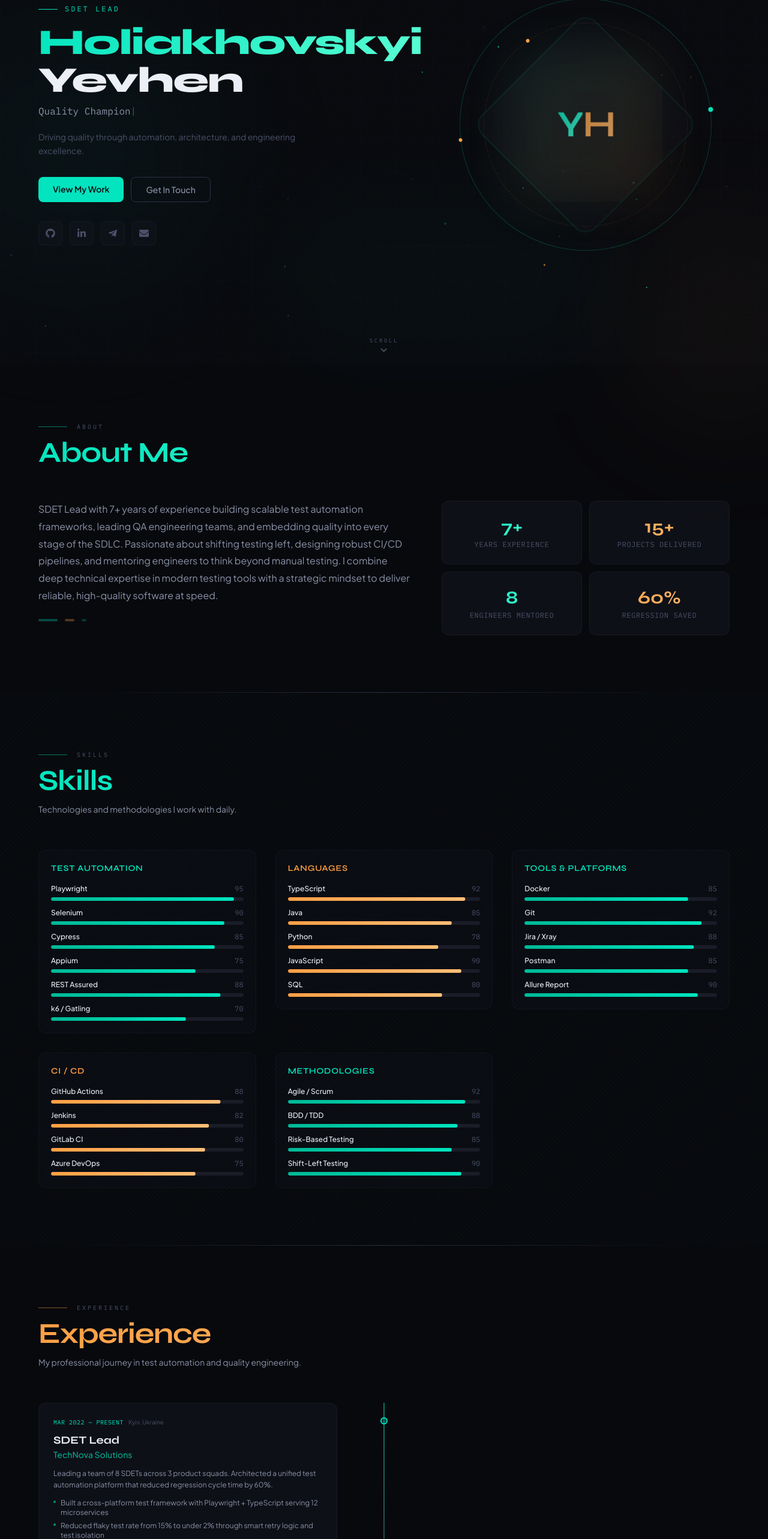
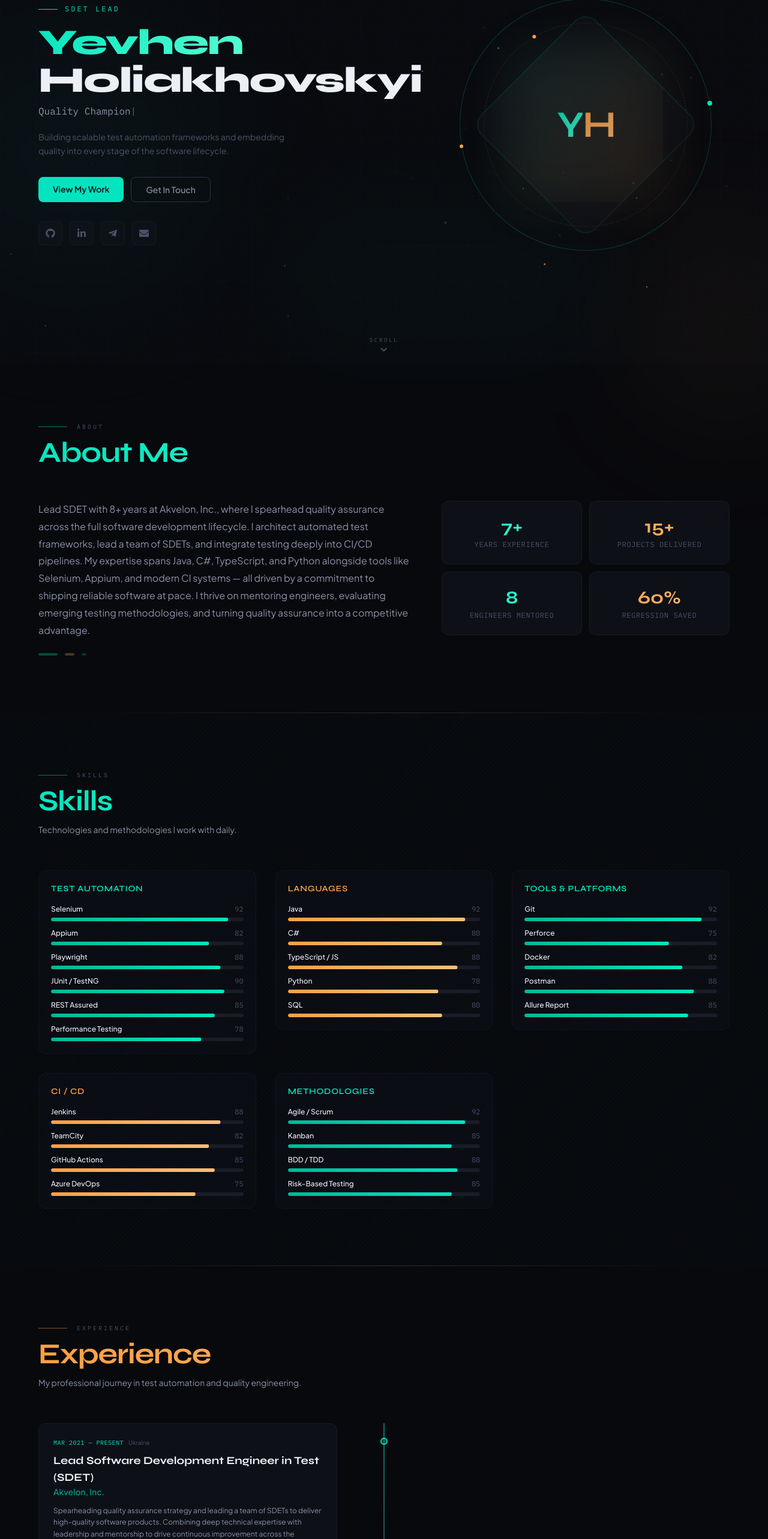
Before and after one commit to yholia/yholia.github.io, a React (Vite) app: page / in a window 1280 px wide. Shown: the part 192-2758 px from the top of the page at 60% size. Built offline with nearby package versions, Linux system fonts and the light colour scheme.

Commit message:
Conditionally render Certifications component and update CV data, including personal details, skills, experience, education, and project descriptions for improved accuracy and relevance.

```diff
--- a/src/App.tsx
+++ b/src/App.tsx
@@ -28,7 +28,9 @@ export default function App() {
         <Experience experience={cvData.experience} />
         <Projects projects={cvData.projects} />
         <Education education={cvData.education} />
-        <Certifications certifications={cvData.certifications} />
+        {cvData.certifications.length > 0 && (
+          <Certifications certifications={cvData.certifications} />
+        )}
         <Contact personal={cvData.personal} />
       </main>
       <Footer socials={cvData.personal.socials} />
--- a/src/data/cv.ts
+++ b/src/data/cv.ts
@@ -2,12 +2,12 @@ import type { CVData } from "./types";
 
 export const cvData: CVData = {
   personal: {
-    name: "Holiakhovskyi Yevhen",
+    name: "Yevhen Holiakhovskyi",
     title: "SDET Lead",
     tagline:
-      "Driving quality through automation, architecture, and engineering excellence.",
-    location: "Kyiv, Ukraine",
-    email: "yholia@example.com",
+      "Building scalable test automation frameworks and embedding quality into every stage of the software lifecycle.",
+    location: "Ukraine",
+    email: "yholiakh@gmail.com",
     socials: [
       {
         platform: "github",
@@ -26,118 +26,105 @@ export const cvData: CVData = {
       },
       {
         platform: "email",
-        url: "mailto:yholia@example.com",
+        url: "mailto:yholiakh@gmail.com",
         label: "Email",
       },
     ],
   },
 
   about:
-    "SDET Lead with 7+ years of experience building scalable test automation frameworks, leading QA engineering teams, and embedding quality into every stage of the SDLC. Passionate about shifting testing left, designing robust CI/CD pipelines, and mentoring engineers to think beyond manual testing. I combine deep technical expertise in modern testing tools with a strategic mindset to deliver reliable, high-quality software at speed.",
+    "Lead SDET with 8+ years at Akvelon, Inc., where I spearhead quality assurance across the full software development lifecycle. I architect automated test frameworks, lead a team of SDETs, and integrate testing deeply into CI/CD pipelines. My expertise spans Java, C#, TypeScript, and Python alongside tools like Selenium, Appium, and modern CI systems — all driven by a commitment to shipping reliable software at pace. I thrive on mentoring engineers, evaluating emerging testing methodologies, and turning quality assurance into a competitive advantage.",
 
   skills: [
-    { name: "Playwright", level: 95, category: "automation" },
-    { name: "Selenium", level: 90, category: "automation" },
-    { name: "Cypress", level: 85, category: "automation" },
-    { name: "Appium", level: 75, category: "automation" },
-    { name: "REST Assured", level: 88, category: "automation" },
-    { name: "k6 / Gatling", level: 70, category: "automation" },
+    { name: "Selenium", level: 92, category: "automation" },
+    { name: "Appium", level: 82, category: "automation" },
+    { name: "Playwright", level: 88, category: "automation" },
+    { name: "JUnit / TestNG", level: 90, category: "automation" },
+    { name: "REST Assured", level: 85, category: "automation" },
+    { name: "Performance Testing", level: 78, category: "automation" },
 
-    { name: "TypeScript", level: 92, category: "languages" },
-    { name: "Java", level: 85, category: "languages" },
+    { name: "Java", level: 92, category: "languages" },
+    { name: "C#", level: 80, category: "languages" },
+    { name: "TypeScript / JS", level: 88, category: "languages" },
     { name: "Python", level: 78, category: "languages" },
-    { name: "JavaScript", level: 90, category: "languages" },
     { name: "SQL", level: 80, category: "languages" },
 
-    { name: "Docker", level: 85, category: "tools" },
     { name: "Git", level: 92, category: "tools" },
-    { name: "Jira / Xray", level: 88, category: "tools" },
-    { name: "Postman", level: 85, category: "tools" },
-    { name: "Allure Report", level: 90, category: "tools" },
+    { name: "Perforce", level: 75, category: "tools" },
+    { name: "Docker", level: 82, category: "tools" },
+    { name: "Postman", level: 88, category: "tools" },
+    { name: "Allure Report", level: 85, category: "tools" },
 
-    { name: "GitHub Actions", level: 88, category: "ci-cd" },
-    { name: "Jenkins", level: 82, category: "ci-cd" },
-    { name: "GitLab CI", level: 80, category: "ci-cd" },
+    { name: "Jenkins", level: 88, category: "ci-cd" },
+    { name: "TeamCity", level: 82, category: "ci-cd" },
+    { name: "GitHub Actions", level: 85, category: "ci-cd" },
     { name: "Azure DevOps", level: 75, category: "ci-cd" },
 
     { name: "Agile / Scrum", level: 92, category: "methodologies" },
+    { name: "Kanban", level: 85, category: "methodologies" },
     { name: "BDD / TDD", level: 88, category: "methodologies" },
     { name: "Risk-Based Testing", level: 85, category: "methodologies" },
-    { name: "Shift-Left Testing", level: 90, category: "methodologies" },
   ],
 
   experience: [
     {
       id: "exp-1",
-      company: "TechNova Solutions",
-      role: "SDET Lead",
-      startDate: "Mar 2022",
+      company: "Akvelon, Inc.",
+      role: "Lead Software Development Engineer in Test (SDET)",
+      startDate: "Mar 2021",
       endDate: null,
-      location: "Kyiv, Ukraine",
+      location: "Ukraine",
       description:
-        "Leading a team of 8 SDETs across 3 product squads. Architected a unified test automation platform that reduced regression cycle time by 60%.",
+        "Spearheading quality assurance strategy and leading a team of SDETs to deliver high-quality software products. Combining deep technical expertise with leadership and mentorship to drive continuous improvement across the development lifecycle.",
       highlights: [
-        "Built a cross-platform test framework with Playwright + TypeScript serving 12 microservices",
-        "Reduced flaky test rate from 15% to under 2% through smart retry logic and test isolation",
-        "Implemented parallel execution pipeline cutting CI time from 45min to 12min",
-        "Mentored 4 junior engineers into mid-level SDET roles",
+        "Lead a team of SDETs, defining test strategies aligned with project goals and conducting risk analysis to prioritize testing efforts",
+        "Architect and maintain automated test frameworks using Selenium, Appium, JUnit, and TestNG across multiple product lines",
+        "Integrate automated tests into CI/CD pipelines with Jenkins and TeamCity, ensuring rapid feedback on every code change",
+        "Develop performance and scalability tests to assess system behavior under various loads, identifying key optimization opportunities",
+        "Evaluate and introduce new testing tools and methodologies, keeping the team aligned with industry best practices",
+        "Mentor junior SDETs and foster a culture of quality ownership across cross-functional teams",
       ],
       technologies: [
-        "Playwright",
+        "Java",
+        "C#",
         "TypeScript",
-        "GitHub Actions",
-        "Docker",
-        "Allure",
-        "k6",
+        "Selenium",
+        "Appium",
+        "JUnit",
+        "TestNG",
+        "Jenkins",
+        "TeamCity",
+        "Git",
+        "API Testing",
       ],
     },
     {
       id: "exp-2",
-      company: "DataStream Inc.",
-      role: "Senior SDET",
-      startDate: "Jun 2019",
-      endDate: "Feb 2022",
-      location: "Remote",
+      company: "Akvelon, Inc.",
+      role: "Software Development Engineer in Test",
+      startDate: "Jun 2017",
+      endDate: "Mar 2021",
+      location: "Ukraine",
       description:
-        "Owned end-to-end test automation for a real-time analytics platform processing 2M+ events/day.",
+        "Designed, implemented, and executed automated test frameworks and strategies, blending software development skills with testing expertise to contribute across the entire SDLC.",
       highlights: [
-        "Designed API test suite with REST Assured covering 350+ endpoints",
-        "Introduced contract testing with Pact, catching 30+ breaking changes pre-deployment",
-        "Set up performance testing with Gatling, identifying 5 critical bottlenecks",
-        "Led migration from Selenium to Playwright, improving test speed by 3x",
+        "Designed and developed automated test suites for functional, integration, regression, and performance testing",
+        "Wrote clean, maintainable test code and established coding standards for the QA team",
+        "Identified, reported, and triaged software defects through thorough root cause analysis",
+        "Collaborated with developers and product managers to define test plans aligned with project timelines",
+        "Documented test plans, procedures, and results — producing clear reports with actionable metrics",
       ],
       technologies: [
         "Java",
+        "C#",
         "Selenium",
-        "Playwright",
-        "REST Assured",
-        "Gatling",
+        "Appium",
+        "JUnit",
+        "TestNG",
         "Jenkins",
-        "Pact",
-      ],
-    },
-    {
-      id: "exp-3",
-      company: "WebCraft Studio",
-      role: "QA Automation Engineer",
-      startDate: "Sep 2017",
-      endDate: "May 2019",
-      location: "Lviv, Ukraine",
-      description:
-        "Built test automation from scratch for an e-commerce platform serving 500K+ monthly users.",
-      highlights: [
-        "Created a BDD framework with Cucumber + Selenium covering 200+ user scenarios",
-        "Automated visual regression testing with Percy, catching UI regressions early",
-        "Integrated test reporting with Allure and Slack notifications",
-      ],
-      technologies: [
-        "Java",
-        "Selenium",
-        "Cucumber",
-        "Percy",
-        "Maven",
-        "Jenkins",
-        "Allure",
+        "TeamCity",
+        "Git",
+        "Perforce",
       ],
     },
   ],
@@ -147,7 +134,7 @@ export const cvData: CVData = {
       id: "proj-1",
       title: "AutoPilot Framework",
       description:
-        "Open-source, batteries-included test automation framework built on Playwright. Features page object model, data-driven testing, parallel execution, and rich HTML reporting out of the box.",
+        "Open-source test automation framework built on Playwright with page object model, data-driven testing, parallel execution, and rich HTML reporting out of the box.",
       technologies: ["Playwright", "TypeScript", "GitHub Actions", "Allure"],
       repoUrl: "https://github.com/yholia/autopilot-framework",
       featured: true,
@@ -174,7 +161,7 @@ export const cvData: CVData = {
       id: "proj-4",
       title: "Test Data Factory",
       description:
-        "A configurable test data generation library that creates realistic, relational test data for databases and APIs with built-in cleanup hooks.",
+        "Configurable test data generation library that creates realistic, relational test data for databases and APIs with built-in cleanup hooks.",
       technologies: ["TypeScript", "Faker.js", "PostgreSQL", "Redis"],
       repoUrl: "https://github.com/yholia/test-data-factory",
       featured: false,
@@ -202,60 +189,16 @@ export const cvData: CVData = {
   education: [
     {
       id: "edu-1",
-      institution: "Taras Shevchenko National University of Kyiv",
-      degree: "Master of Science",
-      field: "Computer Science",
-      startDate: "2015",
-      endDate: "2017",
+      institution:
+        'National Aerospace University — "Kharkiv Aviation Institute" (NAU "KhAI")',
+      degree: "Master's degree",
+      field: "System Analysis",
+      startDate: "2016",
+      endDate: "2018",
       description:
-        "Specialized in software engineering and quality assurance methodologies.",
-      achievements: [
-        "Graduated with honors",
-        "Thesis on automated test generation using machine learning",
-      ],
-    },
-    {
-      id: "edu-2",
-      institution: "Taras Shevchenko National University of Kyiv",
-      degree: "Bachelor of Science",
-      field: "Computer Science",
-      startDate: "2011",
-      endDate: "2015",
-      achievements: [
-        "Dean's list for 6 consecutive semesters",
-        "Led university coding competition team",
-      ],
+        "Studied system analysis, mathematical modeling, and management methodologies applied to complex engineering systems.",
     },
   ],
 
-  certifications: [
-    {
-      id: "cert-1",
-      name: "ISTQB Certified Tester — Advanced Level (Test Automation Engineer)",
-      issuer: "ISTQB",
-      date: "2023",
-      credentialUrl: "https://www.istqb.org",
-    },
-    {
-      id: "cert-2",
-      name: "AWS Certified Developer — Associate",
-      issuer: "Amazon Web Services",
-      date: "2022",
-      credentialUrl: "https://aws.amazon.com/certification/",
-    },
-    {
-      id: "cert-3",
-      name: "Professional Scrum Master I (PSM I)",
-      issuer: "Scrum.org",
-      date: "2021",
-      credentialUrl: "https://www.scrum.org",
-    },
-    {
-      id: "cert-4",
-      name: "Certified Kubernetes Application Developer (CKAD)",
-      issuer: "CNCF / Linux Foundation",
-      date: "2023",
-      credentialUrl: "https://www.cncf.io/certification/ckad/",
-    },
-  ],
+  certifications: [],
 };
```
